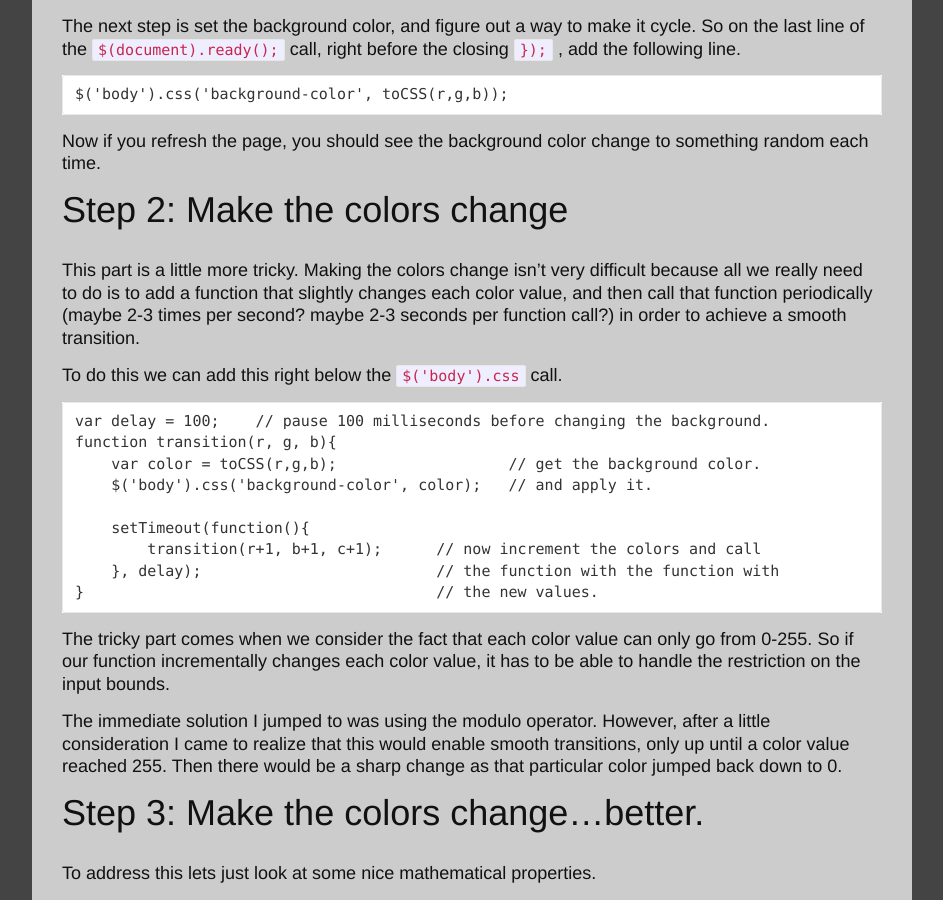
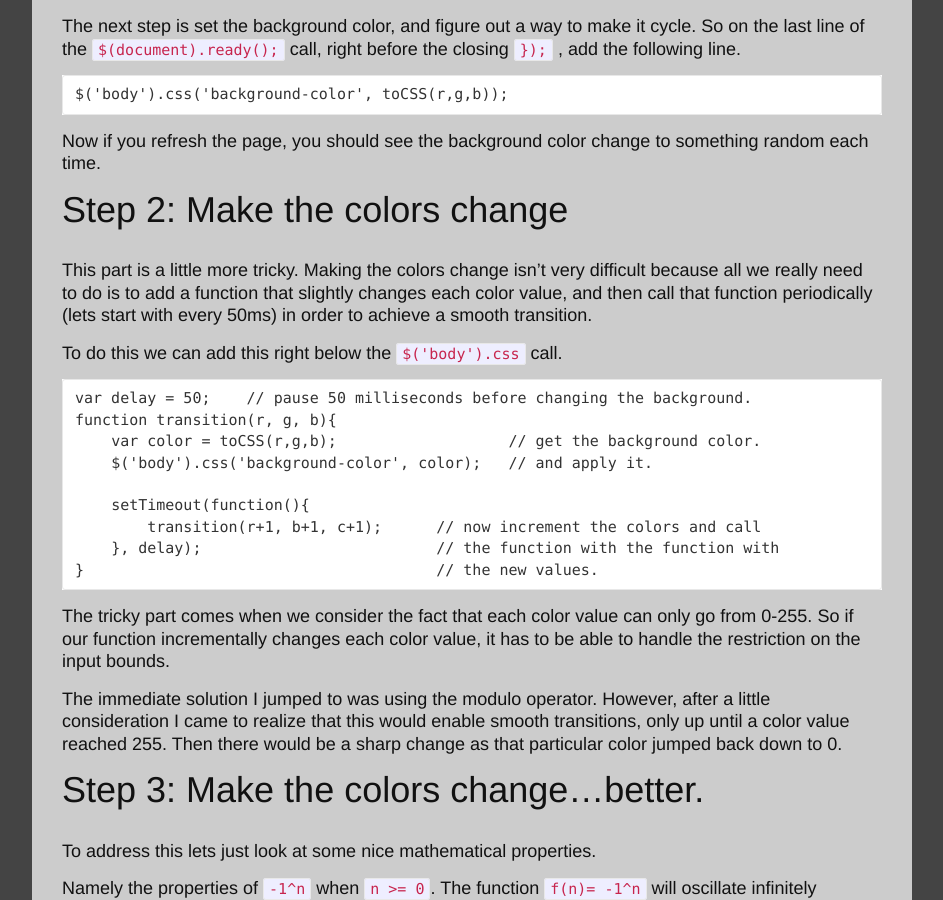
Before and after one commit to plosive/konstantinfarrell.github.io, a Jekyll site: the page built from _posts/2016-05-12-gradiate.md, in a window 1280 px wide and 900 px high, scrolled down 1499 px. Shown: the whole window, without its empty margins (168-1111 px from the left). Built offline with Jekyll 4.4.1, drawn with Linux system fonts in a browser that asks for light colours; some of the changed text lies outside the part shown.

Commit message:
Fix inconsistency in post

```diff
--- a/_posts/2016-05-12-gradiate.md
+++ b/_posts/2016-05-12-gradiate.md
@@ -71,12 +71,11 @@ something random each time.
 
 This part is a little more tricky. Making the colors change isn't very difficult because all we
 really need to do is to add a function that slightly changes each color value, and then call that
-function periodically (maybe 2-3 times per second? maybe 2-3 seconds per function call?) in order
-to achieve a smooth transition.
+function periodically (lets start with every 50ms) in order to achieve a smooth transition.
 
 To do this we can add this right below the `$('body').css` call.
 
-    var delay = 100;    // pause 100 milliseconds before changing the background.
+    var delay = 50;    // pause 50 milliseconds before changing the background.
     function transition(r, g, b){
         var color = toCSS(r,g,b);                   // get the background color.
         $('body').css('background-color', color);   // and apply it.
@@ -147,7 +146,7 @@ this function.
 
 # Step 4: Make it go.
 
-Now we just add a call to the transition function from within our `$(document).ready`
+Now we just add a call to the transition function from within our `$(document).ready();`
 function, and pass in the `r`,`g`,`b` values that were defined previously.
 
     var r = rcv();
```
